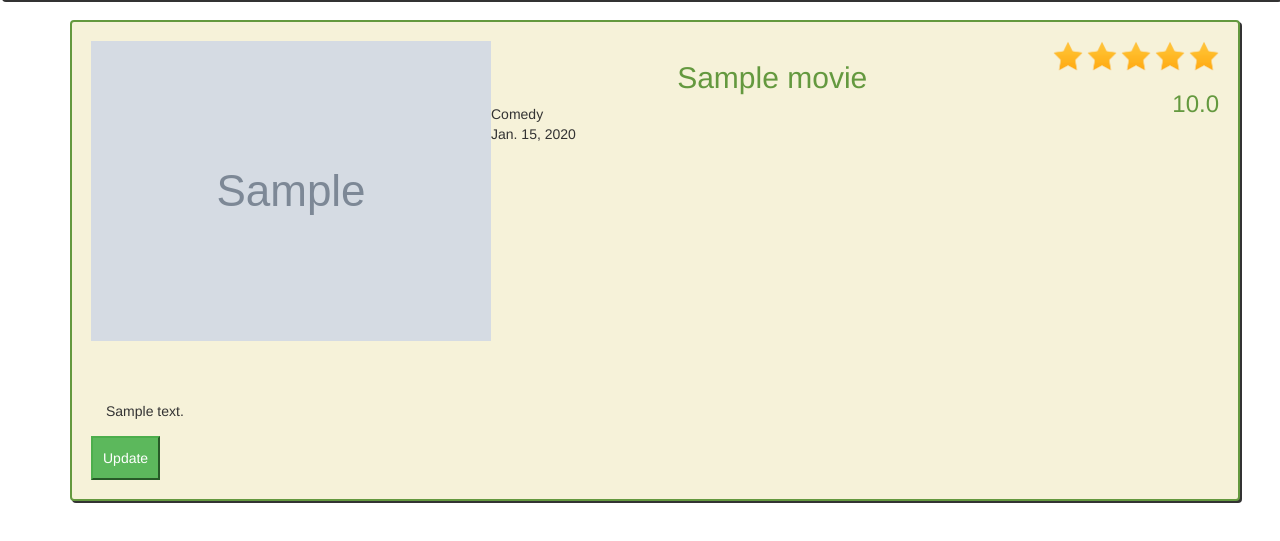
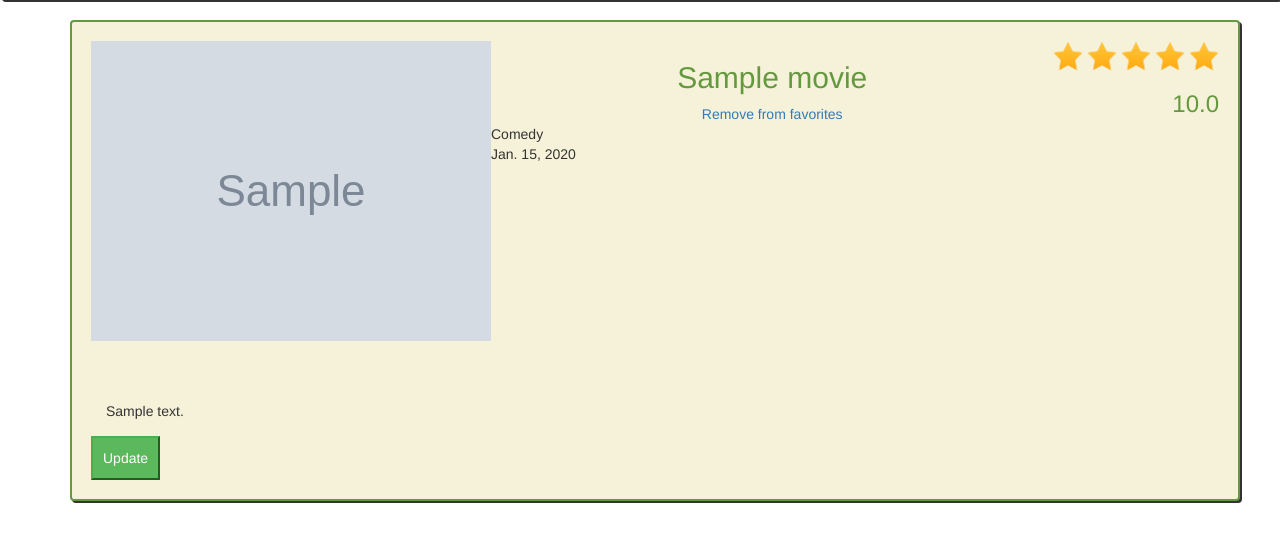
Before and after one commit to awp2017/MovieBox, a Django app: page /movie/1/ in a window 1280 px wide. Shown: the part 74-615 px from the top of the page. Run offline with Django 3.2, Linux system fonts and the light colour scheme; a user stored in the database is signed in; tables that the repository leaves empty hold one stand-in row (values such as "Sample post"); grey boxes marked "Sample" are stand-in pictures; some libraries are stand-ins or nearby versions.

Commit message:
Added favorites functionality

```diff
--- a/MovieBoxProject/MovieBox/templates/movie.html
+++ b/MovieBoxProject/MovieBox/templates/movie.html
@@ -26,7 +26,14 @@
     <div class="container">
     	<div style="text-align: center;">
         	<h2 style="color: #64993F;">{{movie.name}}</h2>
+
+            {% if request.user.is_authenticated %}
+            <a href="favorite/{{user.pk}}">
+                {% if movie not in request.user.mbuserprofile.favourites.all %}Add to favorites{% else %}Remove from favorites{% endif %}
+            </a>
+            {% endif %}
         </div>
+
 
             {{ movie.get_genre_display }}
             <br>
@@ -55,6 +62,4 @@
     </div>
 
 
-</div>
-
 {% endblock %}
--- a/MovieBoxProject/MovieBox/urls.py
+++ b/MovieBoxProject/MovieBox/urls.py
@@ -28,6 +28,7 @@ urlpatterns = [
     url(r'^movie/add/$', views.MovieCreateView.as_view(), name='movie_create'),
     url(r'^movie/(?P<pk>[0-9]+)/update$', views.MovieUpdateView.as_view(), name='movie_update'),
     url(r'^movie/(?P<pk>[0-9]+)/voted/(?P<value>[0-5])/$', views.AddedScoreView.as_view(), name='voted'),
+    url(r'^movie/(?P<pk>[0-9]+)/favorite/(?P<value>[0-9]+)/$', views.AddedFavoriteView.as_view(), name='favorite'),
     url(r'^login/$', views.login_view, name="login"),
     url(r'^logout/$', views.logout_view, name="logout"),
     url(r'^search/(?P<input>[A-Za-z]+)/$', views.SearchPageListView.as_view(), name="search"),
--- a/MovieBoxProject/MovieBox/views.py
+++ b/MovieBoxProject/MovieBox/views.py
@@ -142,3 +142,15 @@ def upload_pic(request):
             m.save()
             return HttpResponse('image upload success')
     return HttpResponseForbidden('allowed only via POST')
+
+class AddedFavoriteView(View):
+     def get(self, request, *args, **kwargs):
+        obj = Movie.objects.get(pk=kwargs['pk'])
+        if obj not in request.user.mbuserprofile.favourites.all():
+            request.user.mbuserprofile.favourites.add(obj)
+            request.user.mbuserprofile.save()
+            return render( request, 'favorite.html', {'response': 'The movie was added to your favorites list!'})
+        else:
+            request.user.mbuserprofile.favourites.remove(obj)
+            request.user.mbuserprofile.save()
+            return render( request, 'favorite.html', {'response': 'The movie was removed from your favorites list'})
```
Also changed, not shown: MovieBoxProject/MovieBox/templates/favorite.html (added, +7 -0 lines).
